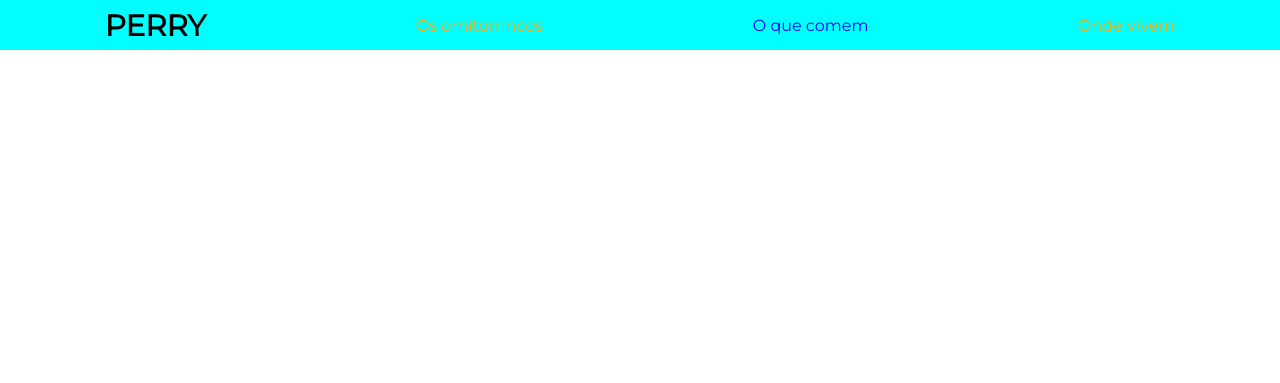
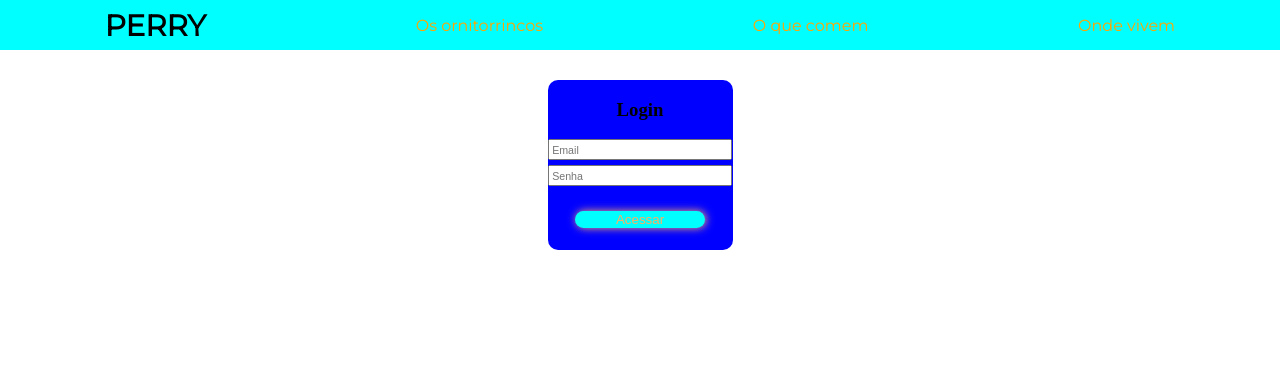
Before and after one commit to lucaslima28/102-css, a plain HTML site: page index.html in a window 1280 px wide. Drawn offline with Linux system fonts and the light colour scheme.

Commit message:
Adicionar janela de login

```diff
--- a/index.html
+++ b/index.html
@@ -16,5 +16,13 @@
         <a href="">O que comem</a>
         <a href="">Onde vivem</a>
     </nav>
+    <section>
+        <div>
+            <h3>Login</h3>
+            <input placeholder="Email" type="email" name="" id="">
+            <input placeholder="Senha" type="password" name="" id="">
+            <input type="submit" value="Acessar">
+        </div>
+    </section>
 </body>
 </html>
--- a/style.css
+++ b/style.css
@@ -13,11 +13,47 @@ nav a{
     text-decoration: none;
     font-family: 'Montserrat', sans-serif;
 }
-nav a:first-child{
+nav a:hover{
+    color:rgb(255,173,97);
+    text-decoration: underline;
+}
+nav a:nth-child(1){
     color: black;
     font-size: 22pt;
     font-weight: 900;
 }
-nav a:nth-child(3){
-    color: blue;
+section{
+    height: 300px;
+    margin-top: 30px;
+    display: flex;
+    justify-content: center;
 }
+section div{
+    display: flex;
+    flex-direction: column;
+    background-color:blue;
+    height: 170px;
+    align-items: center;
+    border-radius: 10px;
+}
+section div input:focus{
+    background-color:rgb(255,173,97);
+}
+input::placeholder{
+    colo:rgb(255,173,97);
+    font-size: 8pt;
+}
+div input{
+    margin-bottom: 5px;
+    width: 95%;
+}
+div input:nth-child(4){
+    margin-top: 20px;
+    width: 70%;
+    background-color: aqua;
+    border: none;
+    border-radius: 10px;
+    box-shadow: 1px 0px 9px;
+    color: rgb(255,173,97);
+    font weight:900;
+}
```
